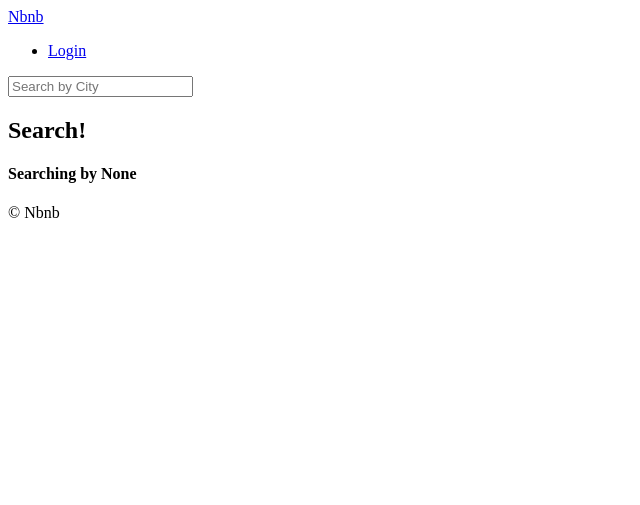
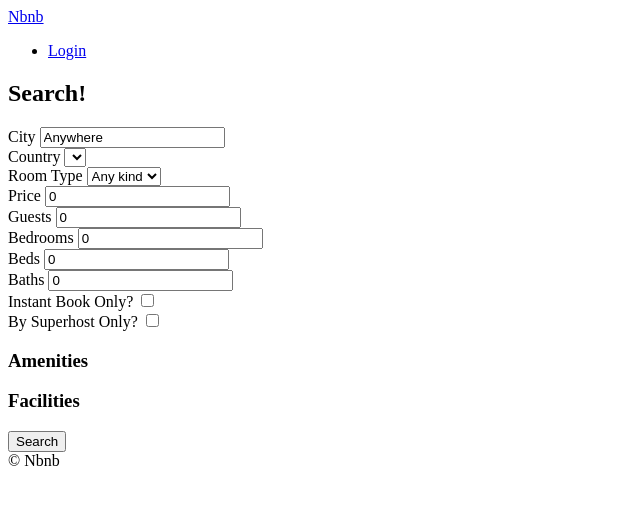
Before and after one commit to riverstack/airbnb-clone, a Django app: page /rooms/search in a window 1280 px wide. Shown: the top 505 px of the page, without its empty margins (0-640 px from the left). Run offline with Django 3.2, Linux system fonts and the light colour scheme; data that the repository does not hold is empty.

Commit message:
#13 search

```diff
--- a/rooms/views.py
+++ b/rooms/views.py
@@ -1,6 +1,7 @@
 from django.views.generic import ListView, DetailView
 from django.http import Http404
 from django.shortcuts import render
+from django_countries import countries
 from . import models
 
 
@@ -23,7 +24,45 @@ class RoomDetail(DetailView):
 
 
 def search(request):
-    city = request.GET.get("city")
-    """city = str.capitalize(city)"""
-    print(city)
-    return render(request, "rooms/search.html", {"city" : city})
+    city = request.GET.get("city", "Anywhere")
+    city = str.capitalize(city)
+    country = request.GET.get("country", "KR")
+    room_type = int(request.GET.get("room_type", 0))
+    room_types = models.RoomType.objects.all()
+    price = int(request.GET.get("price", 0))
+    guests = int(request.GET.get("guests", 0))
+    bedrooms = int(request.GET.get("bedrooms", 0))
+    beds = int(request.GET.get("beds", 0))
+    baths = int(request.GET.get("baths", 0))
+    instant = request.GET.get("instant", False)
+    super_host = request.GET.get("super_host", False)
+    s_amenities = request.GET.getlist("amenities")
+    s_facilities = request.GET.getlist("facilities")
+
+    form = {
+        "city": city,
+        "s_room_type": room_type,
+        "s_country": country,
+        "price": price,
+        "guests": guests,
+        "bedrooms": bedrooms,
+        "beds": beds,
+        "baths": baths,
+        "s_amenities": s_amenities,
+        "s_facilities": s_facilities,
+        "instant": instant,
+        "super_host": super_host,
+    }
+
+    room_types = models.RoomType.objects.all()
+    amenities = models.Amenity.objects.all()
+    facilities = models.Facility.objects.all()
+
+    choices = {
+        "countries": countries,
+        "room_types": room_types,
+        "amenities": amenities,
+        "facilities": facilities,
+    }
+
+    return render(request, "rooms/search.html", {**form, **choices})
--- a/templates/base.html
+++ b/templates/base.html
@@ -5,13 +5,19 @@
     <meta charset="UTF-8">
     <meta name="viewport" content="width=device-width, initial-scale=1.0">
     <meta http-equiv="X-UA-Compatible" content="ie=edge">
-    <title>{% block page_name %}{% endblock page_name %} | Nbnb
+    <title>{% block page_title %}{% endblock page_title %} | Nbnb
     </title>
 </head>
 
 <body>
-
-    {% include "partials/header.html" %}
+    <header>
+        {% include "partials/nav.html" %}
+        {% block search-bar %}
+        <form method="get" action="{% url "rooms:search" %}">
+            <input name="city" placeholder="Search by City" />
+        </form>
+        {% endblock search-bar %}
+    </header>
 
     {% block content %}{% endblock %}
 
--- a/templates/partials/header.html
+++ /dev/null
@@ -1,9 +0,0 @@
-<header>
-    <a href="/">Nbnb</a>
-    <ul>
-        <li><a href="{% url "core:home" %}">Login</a></li>
-    </ul>
-    <form method="get" action="{% url "rooms:search" %}">
-        <input name="City" placeholder="Search by City" />
-    </form>
-</header>
--- /dev/null
+++ b/templates/partials/nav.html
@@ -0,0 +1,4 @@
+<a href="/">Nbnb</a>
+<ul>
+    <li><a href="{% url "core:home" %}">Login</a></li>
+</ul>
--- a/templates/rooms/Room_detail.html
+++ b/templates/rooms/Room_detail.html
@@ -1,8 +1,8 @@
 {% extends "base.html" %}
 
-{% block page_name %}
+{% block page_title %}
 {{room.name}}
-{% endblock page_name %}
+{% endblock page_title %}
 {% block content %}
 <div>
     <h1>{{room.name}}</h1>
--- a/templates/rooms/search.html
+++ b/templates/rooms/search.html
@@ -4,10 +4,90 @@
 Search
 {% endblock page_title %}
 
+{% block search-bar %}
+{% endblock search-bar %}
+
 {% block content %}
 
 <h2>Search!</h2>
 
-<h4>Searching by {{city}}</h4>
+<form method="get" action="{% url "rooms:search" %}">
+    <div>
+        <label for="city">City</label>
+        <input value="{{city}}" id="city" name="city" placeholder="Search by City" />
+    </div>
+    <div>
+        <label for="country">Country</label>
+        <select id="country" name="country">
+            {% for country in countries %}
+            <option value="{{country.code}}" {% if country.code == s_country %}selected{% endif %}>{{country.name}}
+            </option>
+            {% endfor %}
+        </select>
+    </div>
+    <div>
+        <label for="room_type">Room Type</label>
+        <select id="room_type" name="room_type">
+            <option value="0" {% if s_room_type == 0 %}selected{% endif %}>Any kind</option>
+            {% for room_type in room_types %}
+            <option value="{{room_type.pk}}" {% if s_room_type == room_type.pk %}selected{% endif %}>{{room_type.name}}
+            </option>
+            {% endfor %}
+        </select>
+    </div>
+    <div>
+        <label for="price">Price</label>
+        <input value="{{price}}" type="number" name="price" id="price" placeholder="Price" />
+    </div>
+    <div>
+        <label for="guests">Guests</label>
+        <input value="{{guests}}" type="number" name="guests" id="guests" placeholder="guests" />
+    </div>
+    <div>
+        <label for="bedrooms">Bedrooms</label>
+        <input value="{{bedrooms}}" type="number" name="bedrooms" id="bedrooms" placeholder="bedrooms" />
+    </div>
+    <div>
+        <label for="beds">Beds</label>
+        <input value="{{beds}}" type="number" name="beds" id="beds" placeholder="beds" />
+    </div>
+    <div>
+        <label for="baths">Baths</label>
+        <input value="{{baths}}" type="number" name="baths" id="baths" placeholder="Baths" />
+    </div>
+    <div>
+        <label for="instant">Instant Book Only?</label>
+        <input type="checkbox" name="instant" id="instant" {% if instant %}checked{% endif %} />
+    </div>
+    <div>
+        <label for="super_host">By Superhost Only?</label>
+        <input type="checkbox" name="super_host" id="super_host" {% if super_host %}checked{% endif %} />
+    </div>
+    <div>
+        <h3>Amenities</h3>
+        <ul>
+            {% for amenity in amenities %}
+            <li>
+                <label for="a_{{amenity.pk}}">{{amenity.name}}</label>
+                <input id="a_{{amenity.pk}}" name="amenities" type="checkbox" value={{amenity.pk}}
+                    {% if amenity.pk|slugify in s_amenities %}checked{% endif %} />
+            </li>
+            {% endfor %}
+        </ul>
+    </div>
+    <div>
+        <h3>Facilities</h3>
+        <ul>
+            {% for facility in facilities %}
+            <li>
+                <label for="f_{{facility.pk}}">{{facility.name}}</label>
+                <input id="f_{{facility.pk}}" name="facilities" type="checkbox" value={{facility.pk}}
+                    {% if facility.pk|slugify in s_facilities %}checked{% endif %} />
+            </li>
+            {% endfor %}
+        </ul>
+    </div>
+    <button>Search</button>
+</form>
 
-{% endblock%}
+{% endblock content %}
```
Also changed, not shown: templates/rooms/room_list.html (+2 -5 lines).
